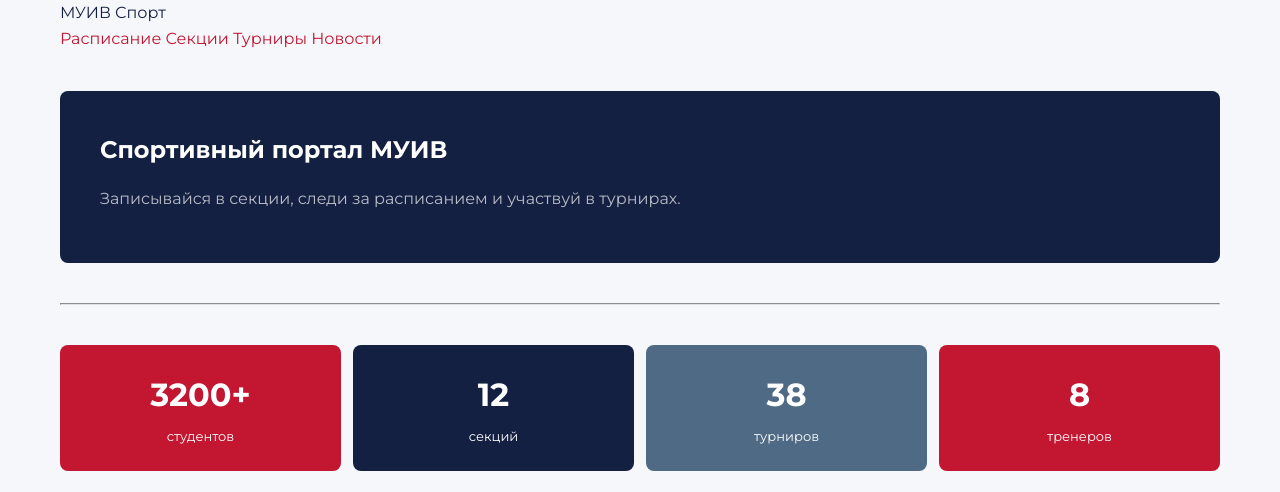
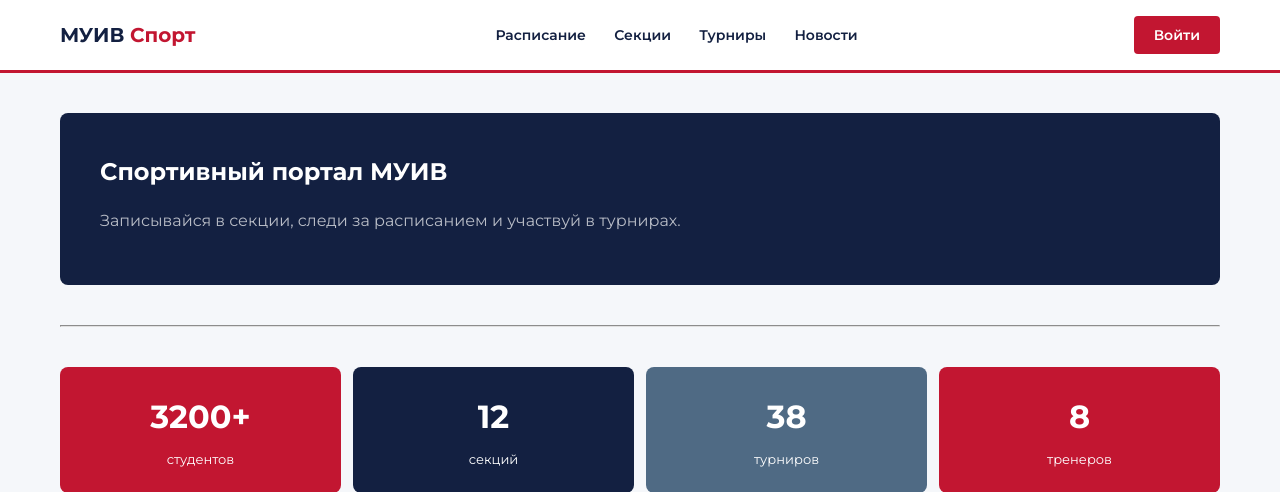
Before and after one commit to Dim-Dim-git/vitte-sport, a Django app: page / in a window 1280 px wide. Shown: the top 492 px of the page. Run offline with Django 5.2, Linux system fonts and the light colour scheme; data that the repository does not hold is empty.

Commit message:
Add login to header

```diff
--- a/templates/index.html
+++ b/templates/index.html
@@ -11,14 +11,27 @@
 <body>
 
   <header>
-    <div class="container">
-      <div class="logo">МУИВ <span>Спорт</span></div>
-      <nav>
-        <a href="#">Расписание</a>
-        <a href="#">Секции</a>
-        <a href="#">Турниры</a>
-        <a href="#">Новости</a>
-      </nav>
+    <div style="background: var(--white); border-bottom: 3px solid var(--red); padding: 16px 0;">
+      <div class="container" style="display: flex; align-items: center; justify-content: space-between;">
+        <a href="/" style="font-size: 20px; font-weight: 700; color: var(--dark);">
+          МУИВ <span style="color: var(--red);">Спорт</span>
+        </a>
+        <nav>
+          <a href="#" style="margin-left: 24px; font-size: 14px; font-weight: 600; color: var(--dark);">Расписание</a>
+          <a href="#" style="margin-left: 24px; font-size: 14px; font-weight: 600; color: var(--dark);">Секции</a>
+          <a href="#" style="margin-left: 24px; font-size: 14px; font-weight: 600; color: var(--dark);">Турниры</a>
+          <a href="#" style="margin-left: 24px; font-size: 14px; font-weight: 600; color: var(--dark);">Новости</a>
+        </nav>
+        {% if user.is_authenticated %}
+          <a href="/accounts/logout/" style="font-size: 14px; font-weight: 600; color: var(--muted);">
+            {{ user.username }} — Выйти
+          </a>
+        {% else %}
+          <a href="/accounts/login/" style="padding: 8px 20px; background: var(--red); color: var(--white); border-radius: 4px; font-size: 14px; font-weight: 600;">
+            Войти
+          </a>
+        {% endif %}
+      </div>
     </div>
   </header>
 
```
